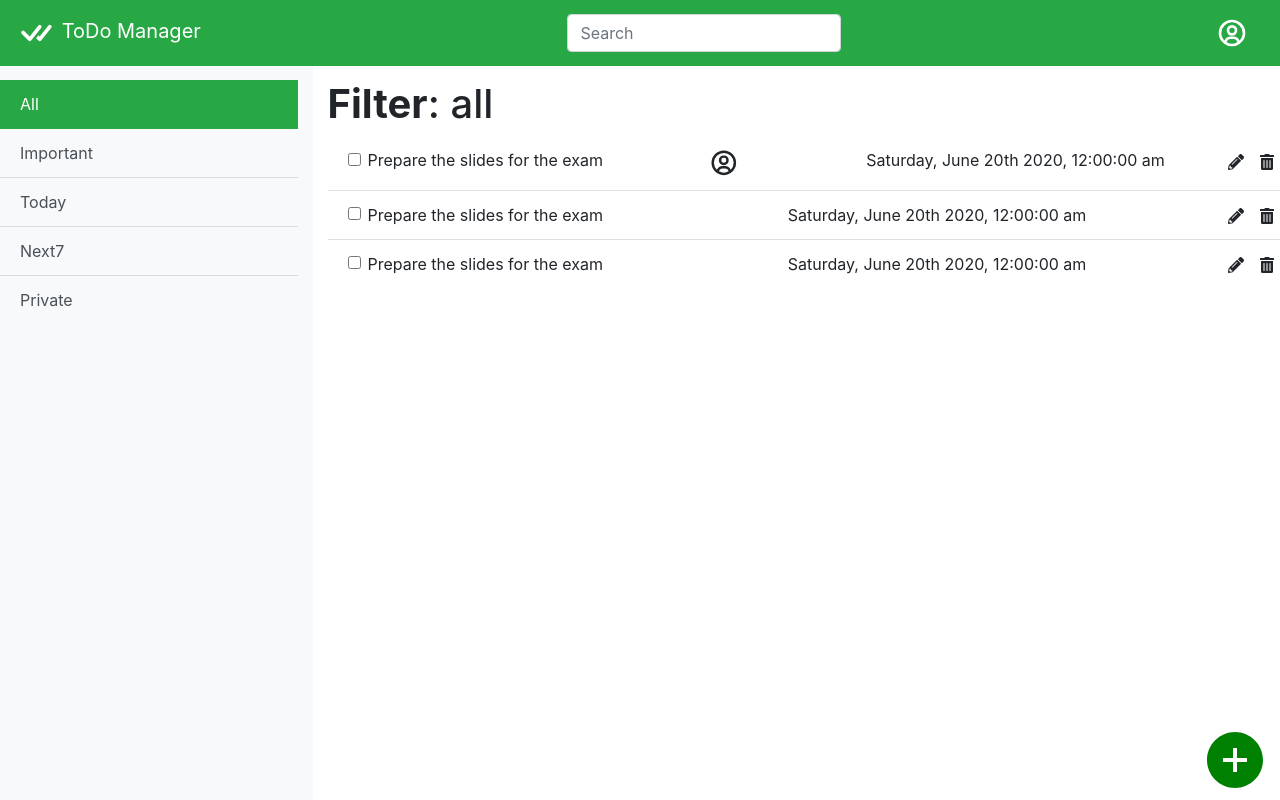
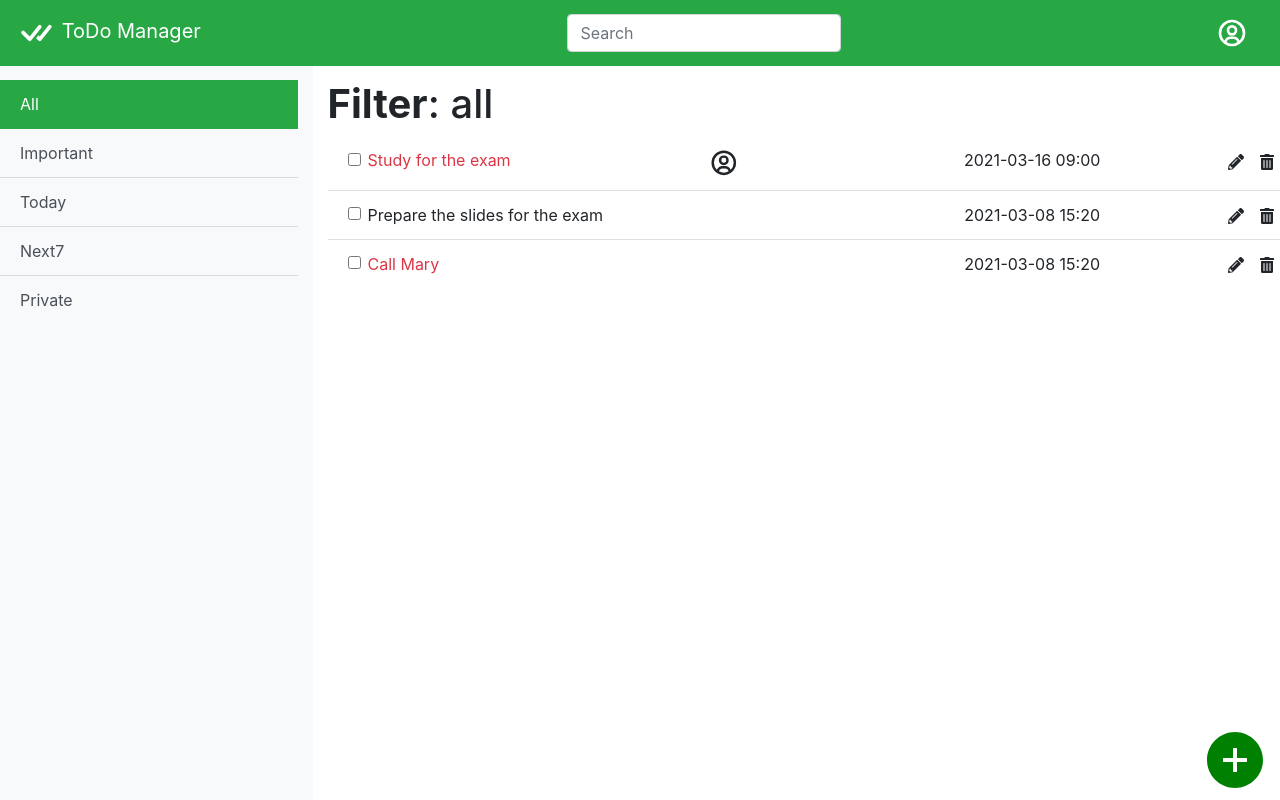
Before and after one commit to tndevelop/Website-TaskList, a React (Create React App) app in the folder biglab1/: page / in a window 1280 px wide. Built offline with nearby package versions, Linux system fonts and the light colour scheme.

Commit message:
Added Dynamic Props to Components

```diff
--- a/biglab1/package.json
+++ b/biglab1/package.json
@@ -7,6 +7,7 @@
     "@testing-library/react": "^11.2.6",
     "@testing-library/user-event": "^12.8.3",
     "bootstrap": "^4.6.0",
+    "dayjs": "^1.10.4",
     "react": "^17.0.2",
     "react-bootstrap": "^1.5.2",
     "react-bootstrap-icons": "^1.4.0",
--- a/biglab1/src/App.js
+++ b/biglab1/src/App.js
@@ -7,6 +7,7 @@ import { ListGroupContainer } from "./components/MySide.js";
 import MyNavbar from "./components/MyNavbar";
 import MainContent from "./components/MainContent";
 import "./components/TaskList.js";
+import dayjs from "dayjs";
 
 /*const fakeExams = [
   {code: '01TYMOV', score: 28, date: dayjs('2021-03-01')},
@@ -20,22 +21,22 @@ const taskList = [
     id: 0,
     description: "Study for the exam",
     urgent: true,
-    private: true,
-    deadline: "2021-03-16T09:00:00.000Z",
+    shared: true,
+    deadline: dayjs("2021-03-16T09:00:00.000Z"),
   },
   {
     id: 1,
     description: "Prepare the slides for the exam",
     urgent: false,
-    private: false,
-    deadline: "2021-03-08T15:20:00.000Z",
+    shared: false,
+    deadline: dayjs("2021-03-08T15:20:00.000Z"),
   },
   {
     id: 2,
     description: "Call Mary",
     urgent: true,
-    private: false,
-    deadline: "2021-03-08T15:20:00.000Z",
+    shared: false,
+    deadline: dayjs("2021-03-08T15:20:00.000Z"),
   },
 ];
 
--- a/biglab1/src/components/Actions.js
+++ b/biglab1/src/components/Actions.js
@@ -1,15 +1,14 @@
 import { FaTrashAlt, FaPencilAlt } from "react-icons/fa";
-import { Col } from "react-bootstrap"
+import { Col } from "react-bootstrap";
 
-function Actions() {
+function Actions(props) {
   return (
     <>
       <Col sm="auto">
-        <FaPencilAlt className="pencil"></FaPencilAlt>
+        <FaPencilAlt className="pencil" action={props.modify}></FaPencilAlt>
       </Col>
-
       <Col sm={0.5}>
-        <FaTrashAlt className="trash"></FaTrashAlt>
+        <FaTrashAlt className="trash" action={props.remove}></FaTrashAlt>
       </Col>
     </>
   );
--- a/biglab1/src/components/Deadline.js
+++ b/biglab1/src/components/Deadline.js
@@ -1,6 +1,10 @@
 import { Col } from "react-bootstrap";
 
-function Deadline() {
-  return <Col>Saturday, June 20th 2020, 12:00:00 am</Col>;
+function Deadline(props) {
+  return (
+    <Col className="d-flex justify-content-center">
+      {props.deadline.format("YYYY-MM-DD HH:mm")}
+    </Col>
+  );
 }
 export default Deadline;
--- a/biglab1/src/components/Description.js
+++ b/biglab1/src/components/Description.js
@@ -1,9 +1,13 @@
 import { Col, Form } from "react-bootstrap";
 
-function Description() {
+function Description(props) {
   return (
     <Col>
-      <Form.Check type="checkbox" label="Prepare the slides for the exam" />
+      <Form.Check
+        type="checkbox"
+        label={props.description}
+        className={props.urgent ? "text-danger" : ""}
+      />
     </Col>
   );
 }
--- a/biglab1/src/components/Private.js
+++ b/biglab1/src/components/Private.js
@@ -1,12 +1,12 @@
 import { Col } from "react-bootstrap";
 import { BiUserCircle } from "react-icons/bi";
 
-function Private() {
+function Shared(props) {
   return (
     <Col sm="2">
-      <BiUserCircle size="1.85em"></BiUserCircle>
+      {props.shared ? <BiUserCircle size="1.85em"></BiUserCircle> : ""}
     </Col>
   );
 }
 
-export default Private;
+export default Shared;
--- a/biglab1/src/components/TaskList.js
+++ b/biglab1/src/components/TaskList.js
@@ -1,6 +1,6 @@
 import { Row, ListGroup } from "react-bootstrap";
 import Actions from "./Actions.js";
-import Private from "./Private";
+import Shared from "./Private";
 import Deadline from "./Deadline";
 import Description from "./Description";
 
@@ -12,8 +12,7 @@ function TaskList(props) {
           <ListGroup.Item key={index} index={index}>
             <Row>
               <Description urgent={t.urgent} description={t.description} />
-
-              {t.private ? <Private></Private> : false}
+              <Shared shared={t.shared}></Shared>
               <Deadline deadline={t.deadline}></Deadline>
               <Actions taskList={props.taskList}></Actions>
             </Row>
```
Also changed, not shown: 1 other file (tests, documents, lock files or other folders).
